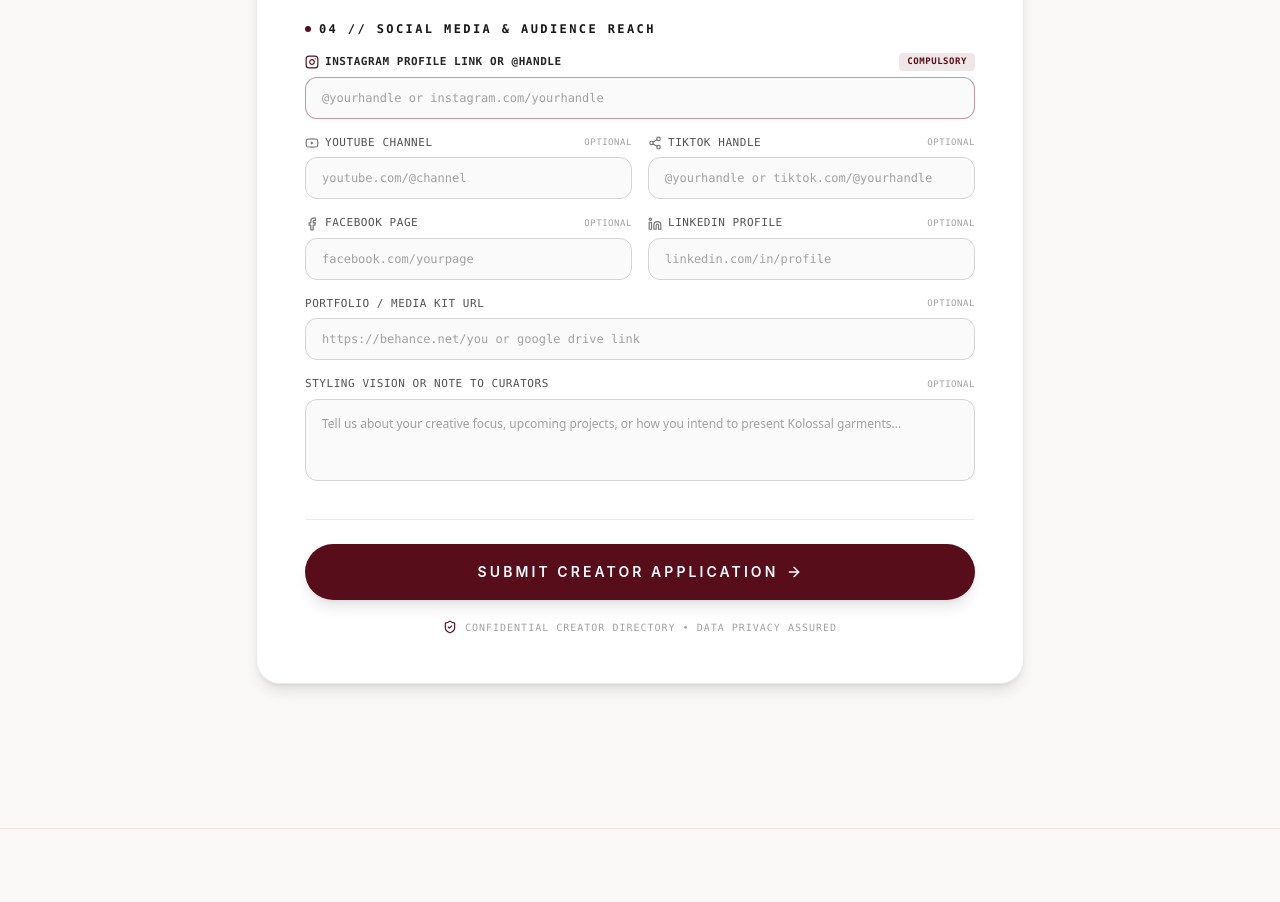
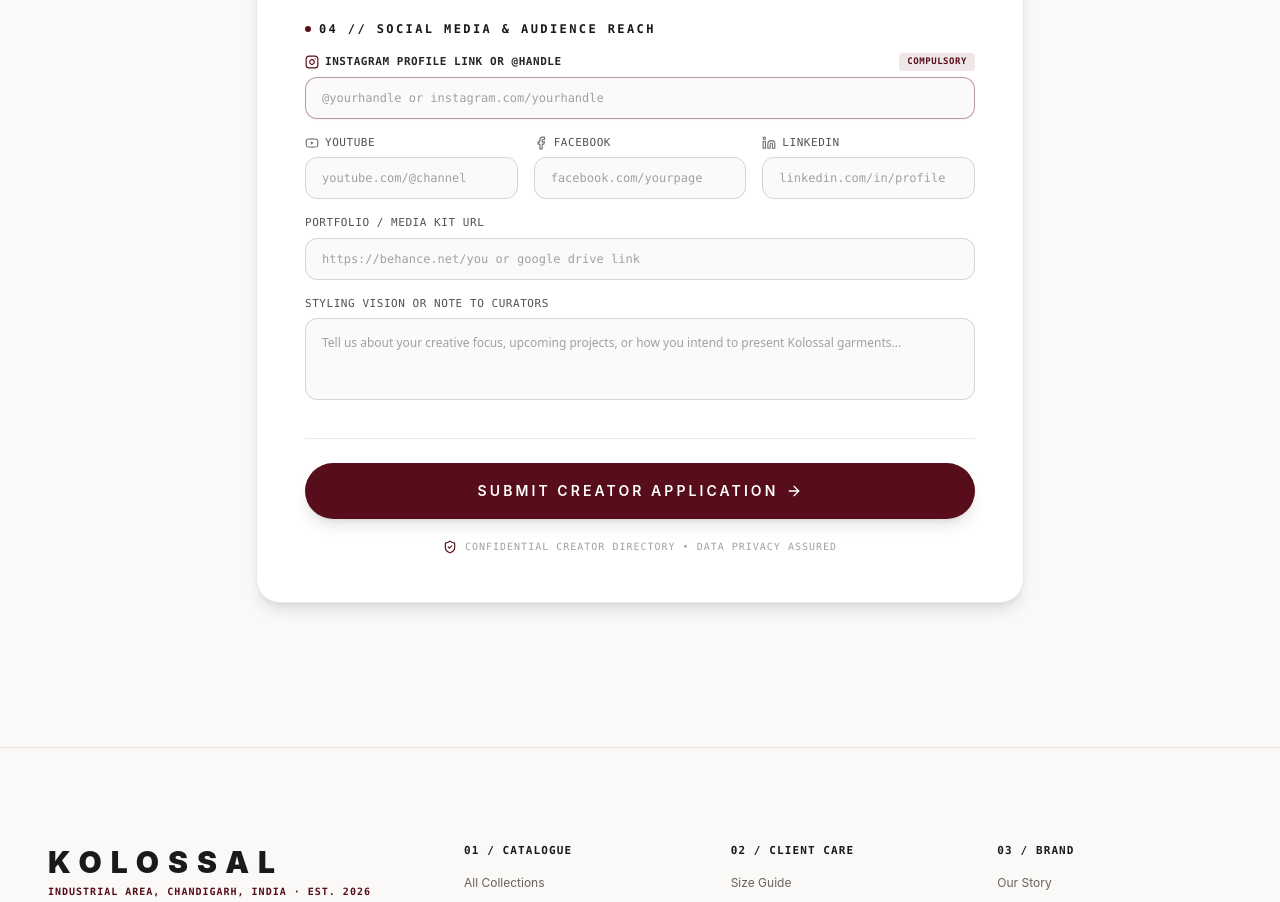
Before and after one commit to Sukhman369/kolossal, a Next.js app: page /creators in a window 1280 px wide. Shown: the part 1920-2822 px from the top of the page. Built offline with nearby package versions, Linux system fonts and the light colour scheme; no server answers.

Commit message:
tiktok link remove

```diff
--- a/src/app/api/creators/route.ts
+++ b/src/app/api/creators/route.ts
@@ -127,7 +127,6 @@ export async function POST(req: NextRequest) {
       socials: {
         instagram: socials.instagram.trim(),
         youtube: socials.youtube?.trim() || undefined,
-        tiktok: socials.tiktok?.trim() || undefined,
         facebook: socials.facebook?.trim() || undefined,
         linkedin: socials.linkedin?.trim() || undefined,
       },
--- a/src/app/creators/page.tsx
+++ b/src/app/creators/page.tsx
@@ -10,7 +10,6 @@ import {
   ShieldCheck,
   CheckCircle2,
   ArrowRight,
-  Share2,
   Lock,
   ChevronRight,
 } from 'lucide-react';
@@ -65,7 +64,6 @@ interface FormState {
   customCode: string;
   instagram: string;
   youtube: string;
-  tiktok: string;
   facebook: string;
   linkedin: string;
   portfolioUrl: string;
@@ -85,7 +83,6 @@ const INITIAL_FORM: FormState = {
   customCode: '',
   instagram: '',
   youtube: '',
-  tiktok: '',
   facebook: '',
   linkedin: '',
   portfolioUrl: '',
@@ -139,7 +136,6 @@ export default function CreatorsPage() {
         socials: {
           instagram: formData.instagram,
           youtube: formData.youtube || undefined,
-          tiktok: formData.tiktok || undefined,
           facebook: formData.facebook || undefined,
           linkedin: formData.linkedin || undefined,
         },
@@ -594,16 +590,13 @@ export default function CreatorsPage() {
                 />
               </div>
 
-              {/* Optional Socials Grid */}
-              <div className="grid grid-cols-1 sm:grid-cols-2 gap-4">
+              {/* Optional Socials Grid (YouTube, Facebook, LinkedIn) */}
+              <div className="grid grid-cols-1 sm:grid-cols-3 gap-4">
                 {/* YouTube */}
                 <div>
-                  <label className="block text-[11px] font-mono uppercase tracking-wider text-neutral-600 mb-1.5 font-medium flex items-center justify-between">
-                    <span className="flex items-center space-x-1.5">
-                      <YoutubeIcon className="w-3.5 h-3.5 text-neutral-500" />
-                      <span>YouTube Channel</span>
-                    </span>
-                    <span className="text-neutral-400 text-[9px] font-mono">OPTIONAL</span>
+                  <label className="block text-[11px] font-mono uppercase tracking-wider text-neutral-600 mb-1.5 font-medium flex items-center space-x-1.5">
+                    <YoutubeIcon className="w-3.5 h-3.5 text-neutral-500" />
+                    <span>YouTube</span>
                   </label>
                   <input
                     type="text"
@@ -615,33 +608,11 @@ export default function CreatorsPage() {
                   />
                 </div>
 
-                {/* TikTok */}
-                <div>
-                  <label className="block text-[11px] font-mono uppercase tracking-wider text-neutral-600 mb-1.5 font-medium flex items-center justify-between">
-                    <span className="flex items-center space-x-1.5">
-                      <Share2 className="w-3.5 h-3.5 text-neutral-500" />
-                      <span>TikTok Handle</span>
-                    </span>
-                    <span className="text-neutral-400 text-[9px] font-mono">OPTIONAL</span>
-                  </label>
-                  <input
-                    type="text"
-                    name="tiktok"
-                    placeholder="@yourhandle or tiktok.com/@yourhandle"
-                    value={formData.tiktok}
-                    onChange={handleInputChange}
-                    className="w-full bg-neutral-50 border border-neutral-300 rounded-xl px-4 py-3 text-xs font-mono text-neutral-900 placeholder:text-neutral-400 focus:outline-none focus:border-[#580D1A] focus:bg-white transition-all"
-                  />
-                </div>
-
                 {/* Facebook */}
                 <div>
-                  <label className="block text-[11px] font-mono uppercase tracking-wider text-neutral-600 mb-1.5 font-medium flex items-center justify-between">
-                    <span className="flex items-center space-x-1.5">
-                      <FacebookIcon className="w-3.5 h-3.5 text-neutral-500" />
-                      <span>Facebook Page</span>
-                    </span>
-                    <span className="text-neutral-400 text-[9px] font-mono">OPTIONAL</span>
+                  <label className="block text-[11px] font-mono uppercase tracking-wider text-neutral-600 mb-1.5 font-medium flex items-center space-x-1.5">
+                    <FacebookIcon className="w-3.5 h-3.5 text-neutral-500" />
+                    <span>Facebook</span>
                   </label>
                   <input
                     type="text"
@@ -655,12 +626,9 @@ export default function CreatorsPage() {
 
                 {/* LinkedIn */}
                 <div>
-                  <label className="block text-[11px] font-mono uppercase tracking-wider text-neutral-600 mb-1.5 font-medium flex items-center justify-between">
-                    <span className="flex items-center space-x-1.5">
-                      <LinkedinIcon className="w-3.5 h-3.5 text-neutral-500" />
-                      <span>LinkedIn Profile</span>
-                    </span>
-                    <span className="text-neutral-400 text-[9px] font-mono">OPTIONAL</span>
+                  <label className="block text-[11px] font-mono uppercase tracking-wider text-neutral-600 mb-1.5 font-medium flex items-center space-x-1.5">
+                    <LinkedinIcon className="w-3.5 h-3.5 text-neutral-500" />
+                    <span>LinkedIn</span>
                   </label>
                   <input
                     type="text"
@@ -675,9 +643,8 @@ export default function CreatorsPage() {
 
               {/* Portfolio / Media Kit */}
               <div>
-                <label className="block text-[11px] font-mono uppercase tracking-wider text-neutral-600 mb-1.5 font-medium flex items-center justify-between">
-                  <span>Portfolio / Media Kit URL</span>
-                  <span className="text-neutral-400 text-[9px] font-mono">OPTIONAL</span>
+                <label className="block text-[11px] font-mono uppercase tracking-wider text-neutral-600 mb-1.5 font-medium">
+                  Portfolio / Media Kit URL
                 </label>
                 <input
                   type="url"
@@ -691,9 +658,8 @@ export default function CreatorsPage() {
 
               {/* Note / Bio */}
               <div>
-                <label className="block text-[11px] font-mono uppercase tracking-wider text-neutral-600 mb-1.5 font-medium flex items-center justify-between">
-                  <span>Styling Vision or Note to Curators</span>
-                  <span className="text-neutral-400 text-[9px] font-mono">OPTIONAL</span>
+                <label className="block text-[11px] font-mono uppercase tracking-wider text-neutral-600 mb-1.5 font-medium">
+                  Styling Vision or Note to Curators
                 </label>
                 <textarea
                   name="note"
--- a/src/lib/commerce/shopify-customers.ts
+++ b/src/lib/commerce/shopify-customers.ts
@@ -89,7 +89,6 @@ export interface CreatorApplicationParams {
   socials: {
     instagram: string;
     youtube?: string;
-    tiktok?: string;
     facebook?: string;
     linkedin?: string;
   };
@@ -127,7 +126,6 @@ export async function syncCreatorApplicationToShopify(
     `SOCIAL CHANNELS:`,
     `• Instagram: ${params.socials.instagram}`,
     params.socials.youtube ? `• YouTube: ${params.socials.youtube}` : null,
-    params.socials.tiktok ? `• TikTok: ${params.socials.tiktok}` : null,
     params.socials.facebook ? `• Facebook: ${params.socials.facebook}` : null,
     params.socials.linkedin ? `• LinkedIn: ${params.socials.linkedin}` : null,
     params.portfolioUrl ? `• Portfolio: ${params.portfolioUrl}` : null,
```
